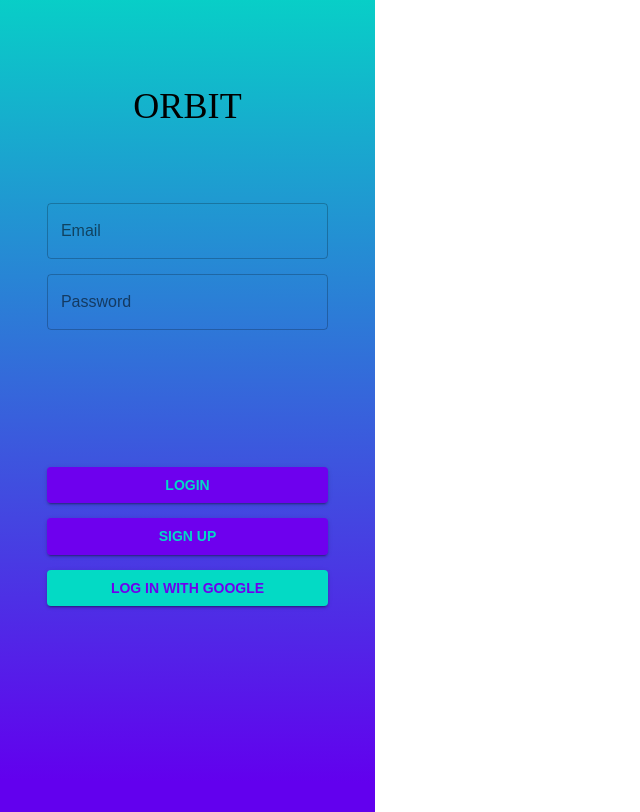
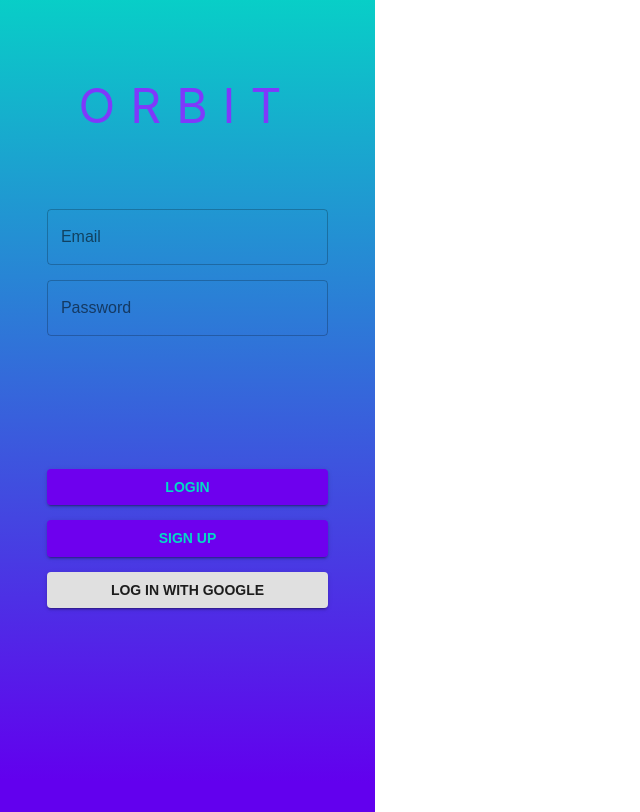
Before and after one commit to Flatiron-Project/job-sheet-frontend, a React (Create React App) app: page /login in a window 1280 px wide. Shown: the whole page, without its empty margins (0-640 px from the left). Built offline with nearby package versions, Linux system fonts and the light colour scheme.

Commit message:
fromatted with prettier

```diff
--- a/src/views/Login.js
+++ b/src/views/Login.js
@@ -1,7 +1,6 @@
 /* eslint-disable */
 import React, { useState } from 'react'
 import { makeStyles, TextField, Button } from '@material-ui/core'
-// import { theme } from '../styles/theme'
 
 const Login = () => {
   const [email, setEmail] = useState('')
@@ -29,35 +28,44 @@ const Login = () => {
           variant='outlined'
           color='primary'
           InputProps={{
-            className: classes.input
+            className: classes.input,
           }}
-          onChange={e => setEmail(e.target.value)}
+          onChange={(e) => setEmail(e.target.value)}
         />
         <TextField
           value={password}
           className={classes.inputField}
-          type="password"
+          type='password'
           id='password-input'
           label='Password'
           variant='outlined'
           color='primary'
           InputProps={{
-            className: classes.input
+            className: classes.input,
           }}
-          onChange={e => setPassword(e.target.value)}
+          onChange={(e) => setPassword(e.target.value)}
         />
       </form>
       <div className={classes.buttonGroup}>
-        <Button className={classes.button} variant='contained' color='primary' onClick={handleLogin}>
+        <Button
+          className={classes.button}
+          variant='contained'
+          color='primary'
+          onClick={handleLogin}
+        >
           LOGIN
-        </Button>
-        <Button className={classes.button} variant='contained' color='primary' onClick={handleSignup}>
-          SIGN UP
         </Button>
         <Button
           className={classes.button}
           variant='contained'
-          color='secondary'
+          color='primary'
+          onClick={handleSignup}
+        >
+          SIGN UP
+        </Button>
+        <Button
+          className={classes.googleButton}
+          variant='contained'
         >
           Log in with Google
         </Button>
@@ -72,19 +80,15 @@ const loginStyle = makeStyles({
     flexDirection: 'column',
     width: '375px',
     height: '812px',
-    background:
-      'linear-gradient(0.4deg, #6200EE 3.88%, #03DAC5 105.33%)',
+    background: 'linear-gradient(0.4deg, #6200EE 3.88%, #03DAC5 105.33%)',
   },
   title: {
     marginTop: '25%',
-    fontFamily: 'Antic Slab',
-    fontStyle: 'normal',
     fontWeight: 'normal',
-    fontSize: '36px',
+    fontSize: '48px',
     lineHeight: '24px',
-    /* or 67% */
-    letterSpacing: '0.15px',
-    color: '#000000',
+    letterSpacing: '15px',
+    color: '#7F39FB',
   },
   form: {
     width: '75%',
@@ -95,11 +99,16 @@ const loginStyle = makeStyles({
     width: '100%',
   },
   input: {
-    color: '#03DAC5'
+    color: '#03DAC5',
   },
   button: {
     marginBottom: '15px',
     fontWeight: 'bold',
+  },
+  googleButton: {
+    marginBottom: '15px',
+    fontWeight: 'bold',
+    backgroundcolor: 'white',
   },
   buttonGroup: {
     display: 'flex',
```
